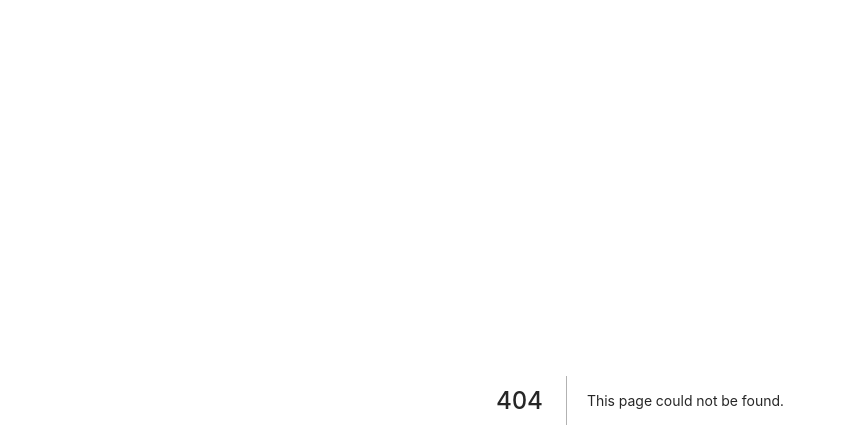
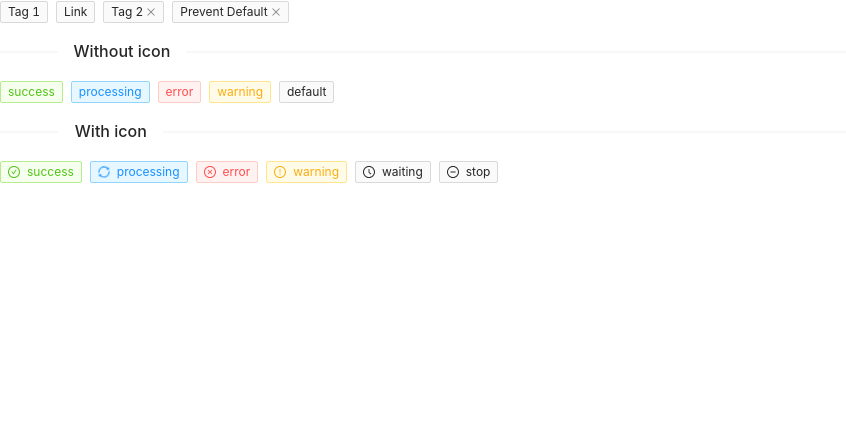
Before and after one commit to talhajubaer018/antdesign, a Next.js app: page /tag in a window 1280 px wide. Before the commit this address had no page. Shown: the top 448 px of the page, without its empty margins (0-846 px from the left). Built offline with nearby package versions, Linux system fonts and the light colour scheme.

Commit message:
tag added

```diff
--- /dev/null
+++ b/pages/tag.js
@@ -0,0 +1,59 @@
+import { Divider, Tag } from 'antd';
+import React from 'react';
+import { CheckCircleOutlined, ClockCircleOutlined, CloseCircleOutlined, ExclamationCircleOutlined, MinusCircleOutlined, SyncOutlined } from '@ant-design/icons';
+
+const TagAD = () => {
+  const log = (e) => {
+    console.log(e);
+  };
+
+  const preventDefault = (e) => {
+    e.preventDefault();
+    console.log('Clicked! But prevent default.');
+  };
+  return (
+    <div>
+      <Tag>Tag 1</Tag>
+      <Tag>
+        <a href='https://github.com/ant-design/ant-design/issues/1862'>Link</a>
+      </Tag>
+      <Tag closable onClose={log}>
+        Tag 2
+      </Tag>
+      <Tag closable onClose={preventDefault}>
+        Prevent Default
+      </Tag>
+      <Divider orientation='left'>Without icon</Divider>
+      <div>
+        <Tag color='success'>success</Tag>
+        <Tag color='processing'>processing</Tag>
+        <Tag color='error'>error</Tag>
+        <Tag color='warning'>warning</Tag>
+        <Tag color='default'>default</Tag>
+      </div>
+      <Divider orientation='left'>With icon</Divider>
+      <div>
+        <Tag icon={<CheckCircleOutlined />} color='success'>
+          success
+        </Tag>
+        <Tag icon={<SyncOutlined spin />} color='processing'>
+          processing
+        </Tag>
+        <Tag icon={<CloseCircleOutlined />} color='error'>
+          error
+        </Tag>
+        <Tag icon={<ExclamationCircleOutlined />} color='warning'>
+          warning
+        </Tag>
+        <Tag icon={<ClockCircleOutlined />} color='default'>
+          waiting
+        </Tag>
+        <Tag icon={<MinusCircleOutlined />} color='default'>
+          stop
+        </Tag>
+      </div>
+    </div>
+  );
+};
+
+export default TagAD;
```
